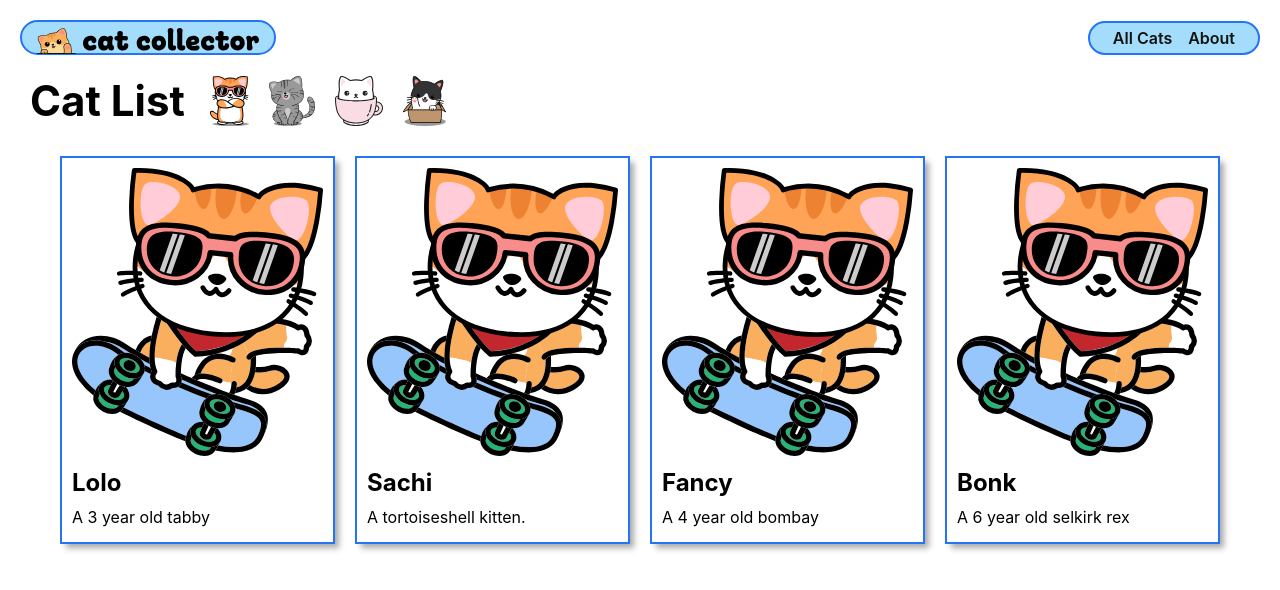
After one commit to ManliestBen/catcollector, a Django app: page /cats/ in a window 1280 px wide. The commit adds this page. Shown: the top 590 px of the page. Run offline with Django 4.2, Linux system fonts and the light colour scheme.

Commit message:
add templating for cats

```diff
--- /dev/null
+++ b/main_app/static/css/cats/cat-index.css
@@ -0,0 +1,38 @@
+.card-container {
+  padding: 0 30px;
+  display: flex;
+  justify-content: center;
+  flex-wrap: wrap;
+}
+
+.card {
+  width: 275px;
+  margin: 10px;
+  border: var(--borders);
+  box-shadow: var(--card-box-shadow);
+}
+
+.card-content {
+  padding: 10px;
+  width: 100%;
+}
+
+.usr-img {
+  width: 100%;
+  border-radius: var(--card-border-radius);
+}
+
+.card > a {
+  text-decoration: none;
+  color: var(--text-color);
+}
+
+.card h2 {
+  margin: 10px 0;
+  font-size: var(--font-xl);
+}
+
+.card p {
+  margin: 5px 0;
+  font-size: var(--font-reg);
+}
--- a/main_app/templates/base.html
+++ b/main_app/templates/base.html
@@ -28,6 +28,7 @@
     </div>
     <nav>
       <ul>
+        <li><a href="/cats">All Cats</a></li>
         <li><a href="/about">About</a></li>
       </ul>
     </nav>
--- /dev/null
+++ b/main_app/templates/cats/index.html
@@ -0,0 +1,43 @@
+{% extends "base.html" %}
+{% load static %}
+
+{% block head %}
+<link
+  rel="stylesheet"
+  href="{% static 'css/cats/cat-index.css' %}"
+  type="text/css"
+>
+{% endblock %}
+
+{% block content %}
+
+<section class="page-header">
+  <h1>Cat List</h1>
+  <img src="{% static 'images/cool-cat.svg' %}" alt="A cool cat" />
+  <img src="{% static 'images/happy-cat.svg' %}" alt="A happy cat" />
+  <img src="{% static 'images/teacup-cat.svg' %}" alt="A cat in a teacup" />
+  <img src="{% static 'images/cat-in-box.svg' %}" alt="A cat in a box" />
+</section>
+
+<section class="card-container">
+  {% for cat in cats %}
+    <div class="card">
+      <div class="card-content">
+        <div class="card-img-container">
+          <img
+            src="{% static 'images/sk8r-boi-cat.svg' %}"
+            alt="A skater boy cat"
+          >
+        </div>
+        <h2 class="card-title">{{ cat.name }}</h2>
+        {% if cat.age > 0 %}
+          <p>A {{ cat.age }} year old {{ cat.breed }}</p>
+        {% else %}
+          <p>A {{ cat.breed }} kitten.</p>
+        {% endif %}
+      </div>
+    </div>
+  {% endfor %}
+</section>
+
+{% endblock %}
--- a/main_app/urls.py
+++ b/main_app/urls.py
@@ -4,4 +4,5 @@ from . import views
 urlpatterns = [
   path('', views.home, name='home'),
   path('about/', views.about, name='about'),
+  path('cats/', views.cat_index, name='cat-index'),
 ]
--- a/main_app/views.py
+++ b/main_app/views.py
@@ -1,6 +1,22 @@
 from django.shortcuts import render
 
 from django.http import HttpResponse
+
+# Add the Cat class & list and view function below the imports
+class Cat:  # Note that parens are optional if not inheriting from another class
+  def __init__(self, name, breed, description, age):
+    self.name = name
+    self.breed = breed
+    self.description = description
+    self.age = age
+
+cats = [
+  Cat('Lolo', 'tabby', 'Kinda rude.', 3),
+  Cat('Sachi', 'tortoiseshell', 'Looks like a turtle.', 0),
+  Cat('Fancy', 'bombay', 'Happy fluff ball.', 4),
+  Cat('Bonk', 'selkirk rex', 'Meows loudly.', 6)
+]
+
 
 # Create your views here.
 def home(request):
@@ -8,3 +24,6 @@ def home(request):
 
 def about(request):
   return render(request, 'about.html')
+
+def cat_index(request):
+  return render(request, 'cats/index.html', { 'cats': cats })
```
